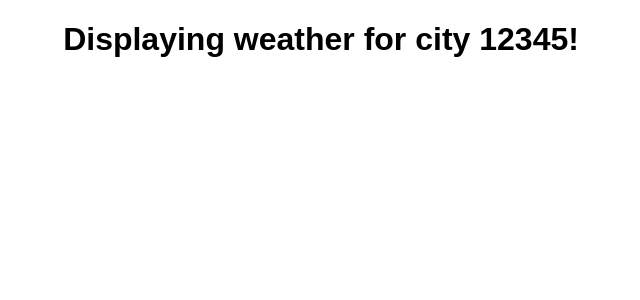
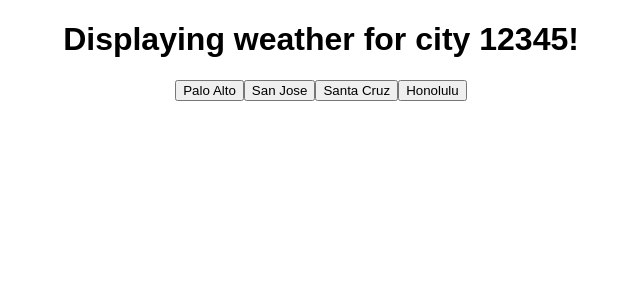
Before and after one commit to ruslanzharkov/react-basic-weather-app, a React (Create React App) app: page / in a window 1280 px wide. Shown: the top 300 px of the page, without its empty margins (319-959 px from the left). Built offline with nearby package versions, Linux system fonts and the light colour scheme.

Commit message:
Changed App.js and added some constants

```diff
--- a/src/App.js
+++ b/src/App.js
@@ -15,6 +15,16 @@
     return (
       <div className="App">
         <WeatherDisplay  zip={"12345"} />
+        {PLACES.map((place, index) => (
+             <button
+                key={index}
+                onClick={() => {
+                  console.log('Clocked index ' + index);
+                }}
+             >
+                {place.name}
+             </button>
+          ))}
       </div>
     );
   }
```
